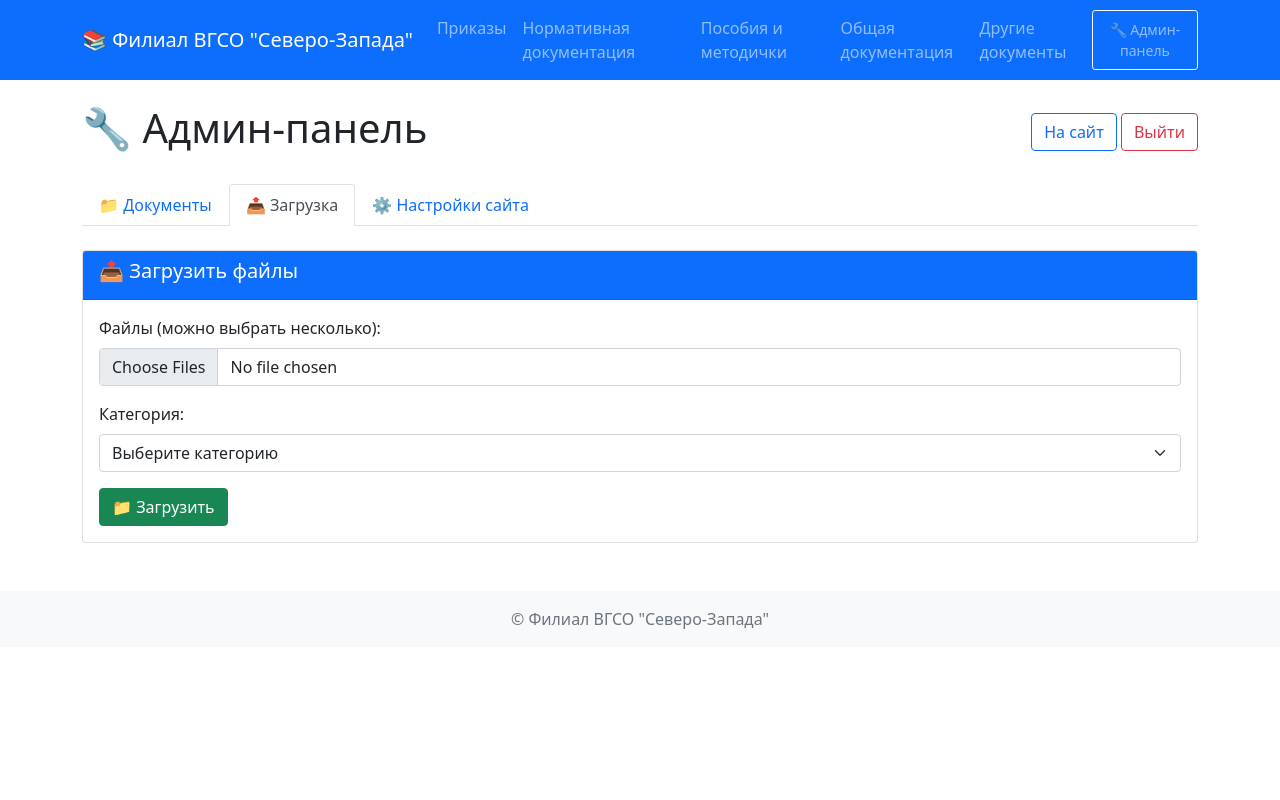
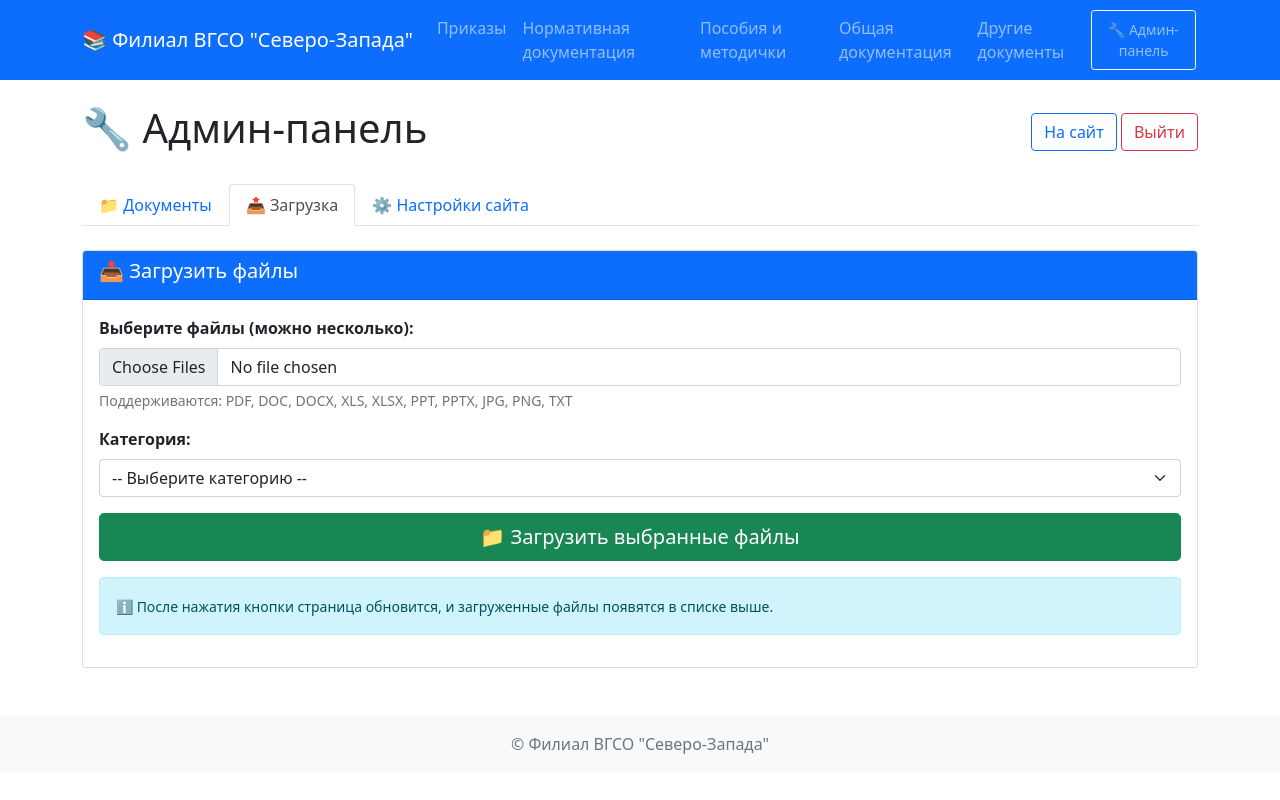
Before and after one commit to nezamaevaleks-a11y/vgsch-docs, a Flask app: page /admin/dashboard in a window 1280 px wide, after a click on "📤 Загрузка". Run offline with Flask 3, Linux system fonts and the light colour scheme; the visitor is signed in with stand-in values (Sample User, id 1).

Commit message:
Замена на простую форму загрузки

```diff
--- a/templates/admin.html
+++ b/templates/admin.html
@@ -15,7 +15,10 @@
 {% with messages = get_flashed_messages() %}
     {% if messages %}
         {% for message in messages %}
-            <div class="alert alert-success">{{ message }}</div>
+            <div class="alert alert-success alert-dismissible fade show">
+                {{ message }}
+                <button type="button" class="btn-close" data-bs-dismiss="alert"></button>
+            </div>
         {% endfor %}
     {% endif %}
 {% endwith %}
@@ -34,7 +37,7 @@
 </ul>
 
 <div class="tab-content">
-    <!-- Вкладка: Документы -->
+    <!-- ==================== ВКЛАДКА: ДОКУМЕНТЫ ==================== -->
     <div class="tab-pane fade show active" id="files">
         {% for category_key, category_name in settings.categories.items() %}
         <div class="card mb-4">
@@ -43,131 +46,173 @@
             </div>
             <div class="card-body">
                 {% if documents[category_key] %}
-                <table class="table table-sm">
+                <div class="table-responsive">
+                    <table class="table table-sm table-hover">
                         <thead>
                             <tr>
-                            <th>Название</th>
+                                <th>Название файла</th>
                                 <th>Размер</th>
-                            <th>Дата</th>
-                            <th>👁️</th>
+                                <th>Дата изменения</th>
+                                <th>👁️ Просмотры</th>
                                 <th>Действия</th>
-                        </td>
+                            </tr>
                         </thead>
                         <tbody>
                             {% for doc in documents[category_key] %}
                             <tr>
-                            <td>{{ doc.name }}</td>
+                                <td style="word-break: break-all;">{{ doc.name }}</td>
                                 <td>{{ doc.size }}</td>
                                 <td>{{ doc.modified_str }}</td>
                                 <td>{{ doc.views }}</td>
                                 <td>
-                                <button class="btn btn-warning btn-sm" onclick="renameFile('{{ category_key }}', '{{ doc.name }}')">✏️</button>
-                                <a href="/admin/delete/{{ category_key }}/{{ doc.name }}" class="btn btn-danger btn-sm" onclick="return confirm('Удалить?')">🗑️</a>
+                                    <button class="btn btn-warning btn-sm" onclick="renameFile('{{ category_key }}', '{{ doc.name }}')" title="Переименовать">✏️</button>
+                                    <a href="{{ url_for('download_file', category=category_key, filename=doc.name) }}" class="btn btn-primary btn-sm" title="Скачать">📥</a>
+                                    <a href="/admin/delete/{{ category_key }}/{{ doc.name }}" class="btn btn-danger btn-sm" onclick="return confirm('Удалить файл {{ doc.name }}?')" title="Удалить">🗑️</a>
                                 </td>
                             </tr>
                             {% endfor %}
                         </tbody>
                     </table>
+                </div>
                 {% else %}
-                <p class="text-muted">Нет документов</p>
+                <p class="text-muted">📭 В этой категории пока нет документов</p>
                 {% endif %}
             </div>
         </div>
         {% endfor %}
     </div>
 
-    <!-- Вкладка: Загрузка -->
+    <!-- ==================== ВКЛАДКА: ЗАГРУЗКА (ПРОСТАЯ РАБОЧАЯ ВЕРСИЯ) ==================== -->
     <div class="tab-pane fade" id="upload">
         <div class="card">
             <div class="card-header bg-primary text-white">
                 <h5>📤 Загрузить файлы</h5>
             </div>
             <div class="card-body">
-                <form id="uploadForm" enctype="multipart/form-data">
+                <!-- ПРОСТАЯ HTML-ФОРМА - ТОЧНО РАБОТАЕТ -->
+                <form action="/admin/upload" method="POST" enctype="multipart/form-data">
                     <div class="mb-3">
-                        <label class="form-label">Файлы (можно выбрать несколько):</label>
-                        <input type="file" class="form-control" id="files" name="files[]" multiple required>
+                        <label class="form-label fw-bold">Выберите файлы (можно несколько):</label>
+                        <input type="file" class="form-control" name="files[]" multiple required>
+                        <div class="form-text">Поддерживаются: PDF, DOC, DOCX, XLS, XLSX, PPT, PPTX, JPG, PNG, TXT</div>
                     </div>
                     <div class="mb-3">
-                        <label class="form-label">Категория:</label>
-                        <select class="form-select" id="category" required>
-                            <option value="">Выберите категорию</option>
+                        <label class="form-label fw-bold">Категория:</label>
+                        <select class="form-select" name="category" required>
+                            <option value="">-- Выберите категорию --</option>
                             {% for key, name in settings.categories.items() %}
                             <option value="{{ key }}">{{ name }}</option>
                             {% endfor %}
                         </select>
                     </div>
-                    <button type="submit" class="btn btn-success" id="uploadBtn">📁 Загрузить</button>
+                    <button type="submit" class="btn btn-success btn-lg w-100">
+                        📁 Загрузить выбранные файлы
+                    </button>
                 </form>
-            </div>
-        </div>
-    </div>
 
-    <!-- Вкладка: Настройки (будет отдельный файл) -->
-    <div class="tab-pane fade" id="settings">
-        <div class="card">
-            <div class="card-header bg-warning">
-                <h5>⚙️ Настройки сайта</h5>
-            </div>
-            <div class="card-body">
-                <p class="text-muted">Для изменения настроек перейдите в раздел <a href="/admin/settings">Настройки →</a></p>
-                <a href="/admin/settings" class="btn btn-warning">Перейти к настройкам</a>
+                <div class="alert alert-info mt-3">
+                    <small>ℹ️ После нажатия кнопки страница обновится, и загруженные файлы появятся в списке выше.</small>
                 </div>
             </div>
         </div>
     </div>
 
+    <!-- ==================== ВКЛАДКА: НАСТРОЙКИ ==================== -->
+    <div class="tab-pane fade" id="settings">
+        <div class="card">
+            <div class="card-header bg-warning">
+                <h5>⚙️ Управление сайтом</h5>
+            </div>
+            <div class="card-body">
+                <div class="row">
+                    <div class="col-md-6 mb-3">
+                        <div class="card h-100">
+                            <div class="card-body text-center">
+                                <span style="font-size: 2rem;">🎨</span>
+                                <h5 class="mt-2">Внешний вид</h5>
+                                <p class="text-muted">Изменить цвета, название сайта</p>
+                                <a href="/admin/settings" class="btn btn-outline-primary">Настроить</a>
+                            </div>
+                        </div>
+                    </div>
+                    <div class="col-md-6 mb-3">
+                        <div class="card h-100">
+                            <div class="card-body text-center">
+                                <span style="font-size: 2rem;">📂</span>
+                                <h5 class="mt-2">Категории</h5>
+                                <p class="text-muted">Добавлять, удалять, переименовывать</p>
+                                <a href="/admin/settings" class="btn btn-outline-primary">Управлять</a>
+                            </div>
+                        </div>
+                    </div>
+                </div>
+                <div class="text-center mt-3">
+                    <a href="/admin/settings" class="btn btn-warning btn-lg">⚙️ Перейти к полным настройкам</a>
+                </div>
+            </div>
+        </div>
+    </div>
+</div>
+
+<!-- Скрипт для переименования файлов -->
 <script>
 function renameFile(category, filename) {
-    const newName = prompt('Введите новое название:', filename.replace(/\.[^/.]+$/, ''));
-    if (newName && newName !== filename.replace(/\.[^/.]+$/, '')) {
+    const nameWithoutExt = filename.replace(/\.[^/.]+$/, "");
+    const newName = prompt('Введите новое название файла:', nameWithoutExt);
+
+    if (newName && newName.trim() !== '') {
+        // Сохраняем расширение файла
+        const ext = filename.includes('.') ? filename.split('.').pop() : '';
+        const fullNewName = ext ? `${newName.trim()}.${ext}` : newName.trim();
+
+        if (fullNewName !== filename) {
             fetch(`/admin/rename/${category}/${encodeURIComponent(filename)}`, {
                 method: 'POST',
-            headers: {'Content-Type': 'application/json'},
-            body: JSON.stringify({new_name: newName})
+                headers: {
+                    'Content-Type': 'application/json',
+                },
+                body: JSON.stringify({ new_name: fullNewName })
             })
-        .then(r => r.json())
+            .then(response => response.json())
             .then(data => {
-            alert(data.message);
-            if (data.success) location.reload();
+                if (data.success) {
+                    alert('✅ ' + data.message);
+                    location.reload();
+                } else {
+                    alert('❌ Ошибка: ' + data.error);
+                }
+            })
+            .catch(error => {
+                alert('❌ Ошибка сети: ' + error);
             });
         }
     }
-
-document.getElementById('uploadForm').addEventListener('submit', function(e) {
-    e.preventDefault();
-    const files = document.getElementById('files').files;
-    const category = document.getElementById('category').value;
-
-    if (!category) {
-        alert('Выберите категорию!');
-        return;
 }
 
-    const formData = new FormData();
-    for (let i = 0; i < files.length; i++) {
-        formData.append('files[]', files[i]);
+// Подтверждение удаления для ссылок (добавляем, если не было)
+document.querySelectorAll('.btn-danger').forEach(btn => {
+    btn.addEventListener('click', function(e) {
+        if (!confirm('Удалить этот файл?')) {
+            e.preventDefault();
         }
-    formData.append('category', category);
-
-    const btn = document.getElementById('uploadBtn');
-    btn.disabled = true;
-    btn.textContent = 'Загрузка...';
-
-    fetch('/admin/upload', {
-        method: 'POST',
-        body: formData
-    })
-    .then(r => r.json())
-    .then(data => {
-        alert(data.message);
-        if (data.success) location.reload();
-    })
-    .catch(e => alert('Ошибка: ' + e))
-    .finally(() => {
-        btn.disabled = false;
-        btn.textContent = '📁 Загрузить';
     });
 });
 </script>
+
+<style>
+.table-responsive {
+    font-size: 14px;
+}
+.btn-sm {
+    margin: 0 2px;
+}
+@media (max-width: 768px) {
+    .table-responsive {
+        font-size: 12px;
+    }
+    .btn-sm {
+        font-size: 10px;
+    }
+}
+</style>
 {% endblock %}
```
Lines whose indentation alone changed are shown as unchanged.
